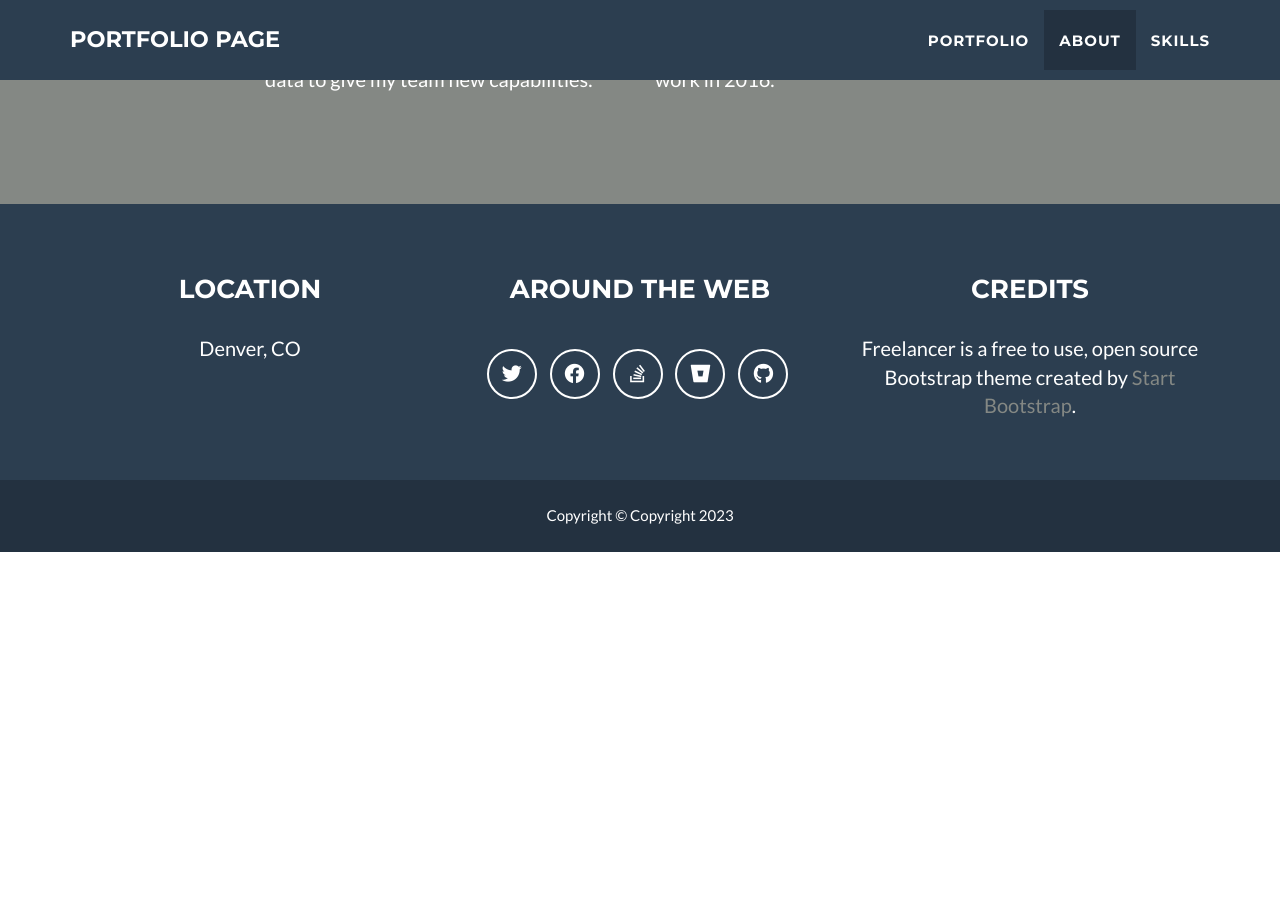
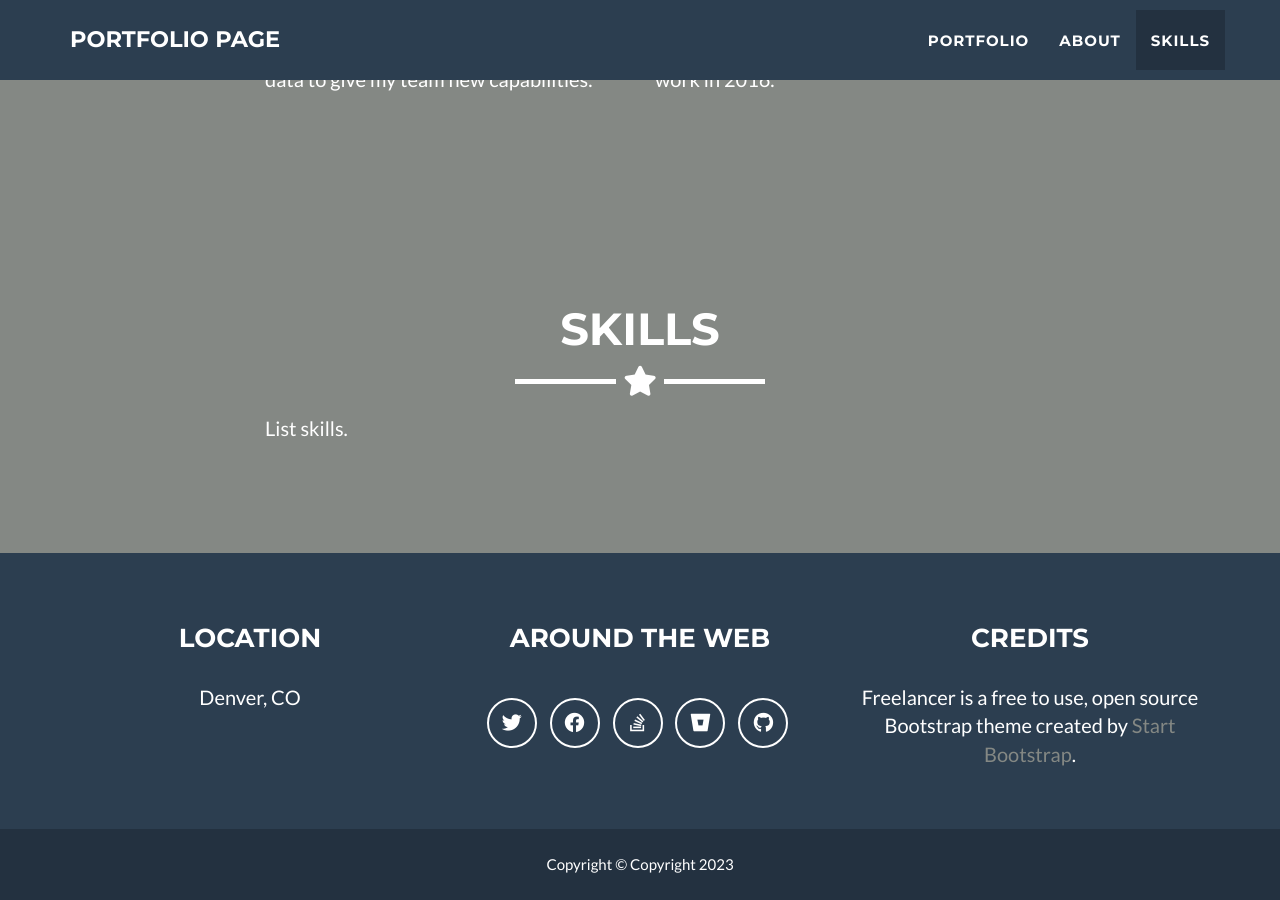
Before and after one commit to brf217/brf217.github.io, a Jekyll site: the page built from _posts/2014-07-18-project-1.markdown, in a window 1280 px wide and 900 px high, scrolled down 2160 px. Built offline with Jekyll 4.4.1, drawn with Linux system fonts in a browser that asks for light colours; before the commit the page ends 2712 px from its top, so only the background shows below that.

Commit message:
Update default.html

```diff
--- a/_layouts/default.html
+++ b/_layouts/default.html
@@ -7,6 +7,7 @@
   {% include header.html %}
   {% include portfolio_grid.html %}
   {% include about.html %}
+  {% include skills.html %}
 
   {% include footer.html %}
   {% include modals.html %}
```
